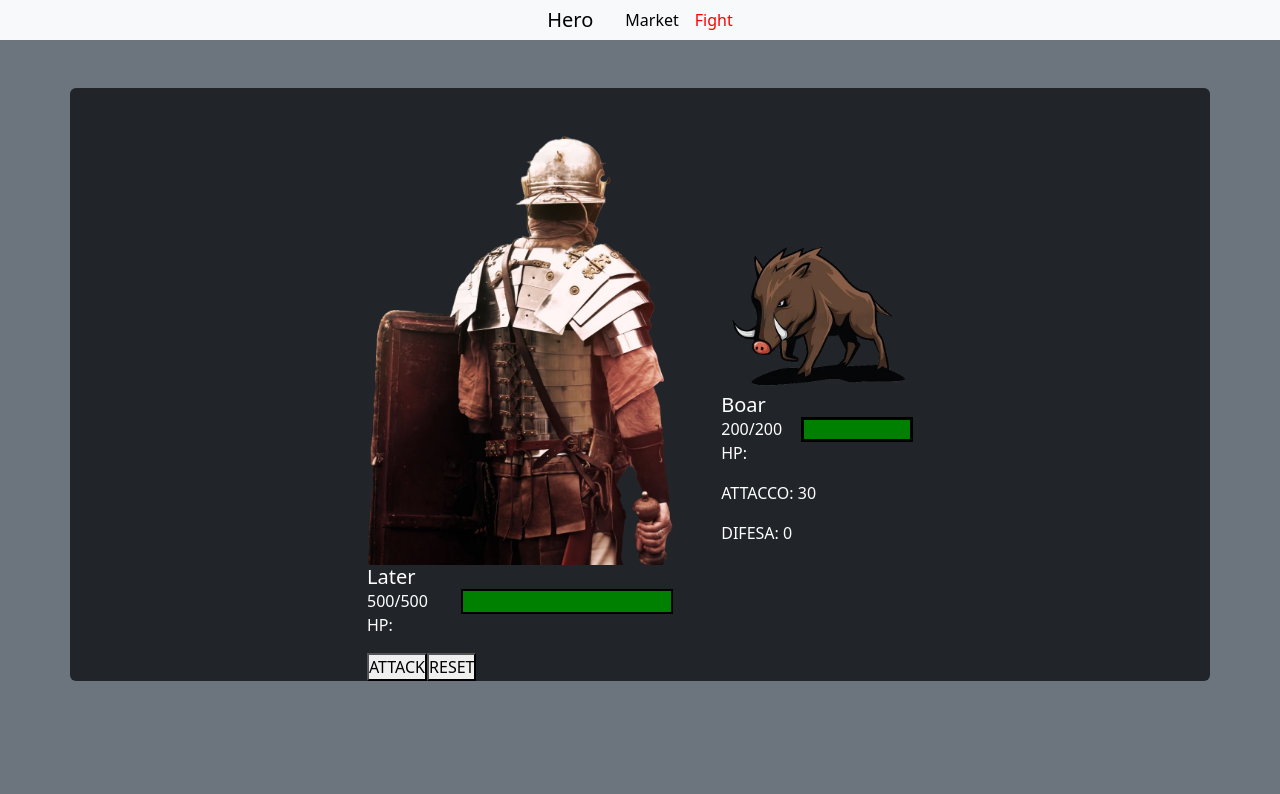
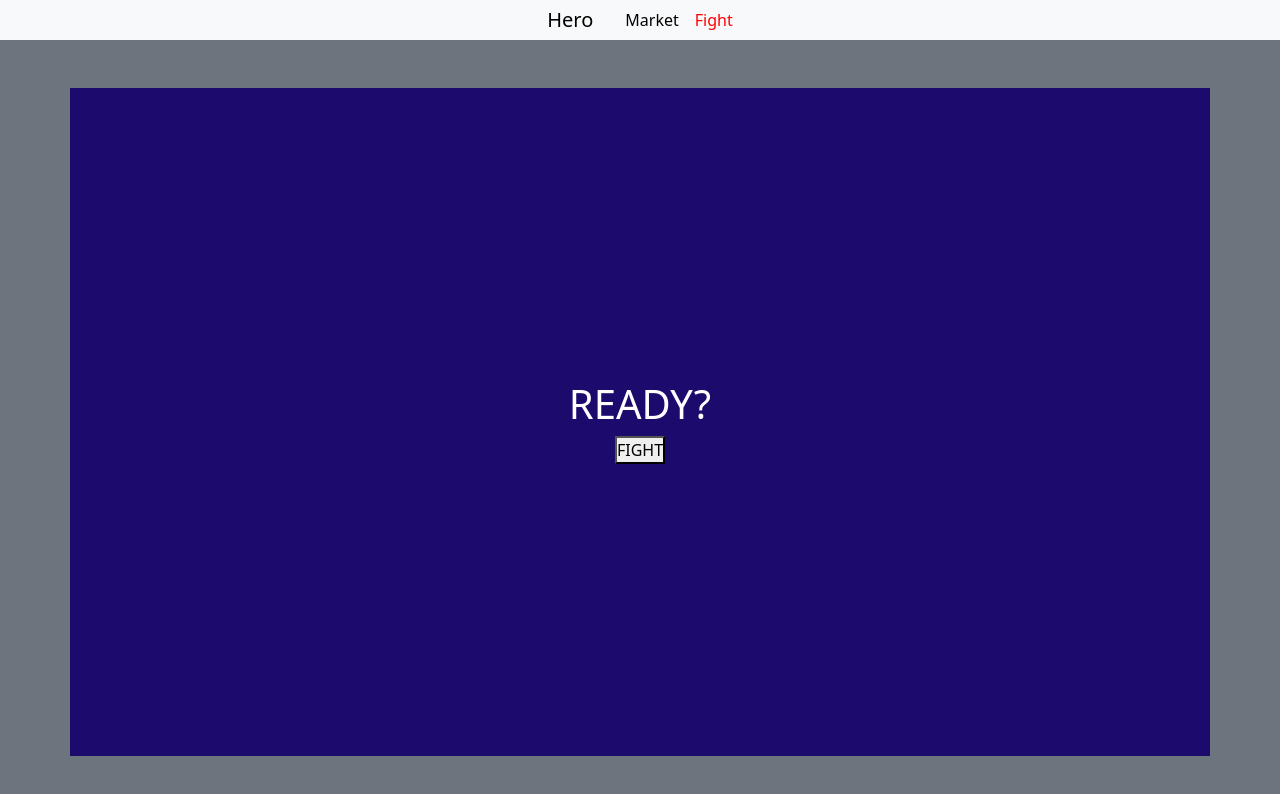
Before and after one commit to Davide-Scarsi/ReactPages, a React (Create React App) app: page /fight in a window 1280 px wide. Shown: the top 794 px of the page. Built offline with nearby package versions, Linux system fonts and the light colour scheme.

Commit message:
mob rotation, to fix

```diff
--- /dev/null
+++ b/src/components/hero/hero-card-behind.css
@@ -0,0 +1,4 @@
+.BackImg{
+    height: 500px;
+    width: auto;
+}
--- a/src/components/hero/hero-card-behind.js
+++ b/src/components/hero/hero-card-behind.js
@@ -3,6 +3,7 @@ import "./hero-card.css"
 import React, { Component } from 'react';
 // IMPORTO LIST EROI
 import {heroesList} from './heroes-list'
+import './hero-card-behind.css'
 
 
 
@@ -31,9 +32,10 @@ export default class HeroCardBehind extends Component {
 
 
         return (
+            <>
 
             <div className="mt-5"  >
-                <img className="card-img-top img-properties" src={heroesList.Later.backImg}  alt="Card image cap" />
+                <img className="card-img-top img-properties BackImg" src={heroesList.Later.backImg}  alt="Card image cap" />
                 <div className="card-body">
 
                     <h5 className="card-title">{heroesList.Later.name}</h5>
@@ -41,7 +43,7 @@ export default class HeroCardBehind extends Component {
                     <div className='d-flex'>
                         <p className="card-text me-1">{this.props.inventory.currentHp*heroesList.Later.hpMultiplayer}/{heroesList.Later.maxHp} HP:</p>
 
-                        {/* // HP BAR */}
+                        {/*  HP BAR */}
                         <div className="hp-bar-container">
                             <div className="hp-bar" style={{ width: `${this.props.inventory.currentHp}%`, height: '100%', backgroundColor : `${hpBarColor}` }}>
                                 <div className="text-white"></div>
@@ -56,6 +58,8 @@ export default class HeroCardBehind extends Component {
                     </div>
                 </div>
             </div>
+
+            </>
         );
 
 
--- a/src/components/monster/monster-card.js
+++ b/src/components/monster/monster-card.js
@@ -2,7 +2,7 @@ import '../../index.css'
 import "./monster-card.css"
 import React from 'react';
 //IMPORT PROPS
-import { monstersListContext } from '../../pages/fight'
+import { monsterFromListContext } from '../../pages/fight'
 import { mobStatsContext } from '../../pages/fight'
 import { mobImgContext } from '../../pages/fight'
 import { useContext } from 'react';
@@ -14,7 +14,7 @@ import { useContext } from 'react';
 export default function MonsterCard () {
 
         //PROPS
-        const monstersList = useContext(monstersListContext);
+        const monsterFromList = useContext(monsterFromListContext);
         const mobStats = useContext(mobStatsContext);
         const mobImg = useContext(mobImgContext);
 
@@ -29,17 +29,18 @@ export default function MonsterCard () {
           }
 
 
+
         return (
 
             <div className="ms-5"  >
 
-                <img className="card-img-top " src={mobImg} alt="Card image cap" />
+                <img className="card-img-top " src={mobImg} alt="" />
                 <div className="card-body">
 
-                    <h5 className="card-title">{monstersList.name}</h5>
+                    <h5 className="card-title">{monsterFromList.name}</h5>
 
                     <div className='d-flex'>
-                        <p className="card-text me-1">{(mobStats.mobCurrentHp)*(monstersList.hpMultiplayer)}/{monstersList.maxHp} HP:</p>
+                        <p className="card-text me-1">HP: {(mobStats.mobCurrentHp)*(monsterFromList.hpMultiplayer)}/{monsterFromList.maxHp} </p>
 
                         {/* // HP BAR */}
                         <div className="monster-hp-bar-container">
@@ -49,8 +50,8 @@ export default function MonsterCard () {
                         </div>
 
                     </div>
-                    <p className="card-text">ATTACCO: {monstersList.attack}</p>
-                    <p className="card-text">DIFESA: {monstersList.defence}</p>
+                    <p className="card-text">ATTACCO: {monsterFromList.attack}</p>
+                    <p className="card-text">DIFESA: {monsterFromList.defence}</p>
 
                 </div>
             </div>
--- a/src/components/monster/monsters-list.js
+++ b/src/components/monster/monsters-list.js
@@ -1,7 +1,14 @@
 import BoarImg from '../../images/boar.png'
+import WolfImg from '../../images/wolf.png'
 
-export const monstersList = {
-    boar : {
+
+let boar
+let wolf
+
+
+export const monstersList = [
+    boar = {
+        id: 1,
         name: "Boar",
         maxHp: 200,
         hpMultiplayer: 2,
@@ -9,5 +16,16 @@ export const monstersList = {
         mobImg: BoarImg,
         attack: 30,
         defence: 0
+    },
+
+    wolf = {
+        id: 2,
+        name: "Wolf",
+        maxHp: 120,
+        hpMultiplayer: 1.2,
+        currentHp: 100,
+        mobImg: WolfImg,
+        attack: 60,
+        defence: 0
     }
-}
+]
--- a/src/pages/fight.css
+++ b/src/pages/fight.css
@@ -2,12 +2,28 @@
     height: 100vh;
 }
 
-.death-screen{
+.death-screen, .fight-screen {
     position: absolute;
     top: 0;
     height: 100%;
     width: 100%;
-    background-color: red;
     z-index: 20;
     flex-direction: column;
 }
+
+.death-screen{
+    background-color: rgb(109, 10, 10);
+}
+.fight-screen{
+    background-color: rgb(28, 10, 109);
+}
+
+
+
+#fightButton{
+    position: absolute;
+    z-index: 5;
+    left: 50px;
+    top: 50px;
+    width: 100px;
+}
--- a/src/pages/fight.js
+++ b/src/pages/fight.js
@@ -13,6 +13,11 @@ import ripImg from '../images/rip.png';
 import { createContext } from 'react';
 import { Link } from "react-router-dom";
 
+
+
+
+
+
 //NavActive
 const active = {
   heroColor: { color: "black" },
@@ -22,22 +27,47 @@ const active = {
 }
 
 // EXPORT PROPS
-export const monstersListContext = createContext(null);
+export const monsterFromListContext = createContext(null);
 export const mobStatsContext = createContext(null);
 export const mobImgContext = createContext(null);
 
 
 
 
-const defaultMobStats = { mobCurrentHp: 100, p: "" }
+const defaultMobStats = { mobCurrentHp: 100, p: "", p2:"" }
 const defaultInventory = { gold: 10, potions: 3, currentHp: 100, }
 
 
 export default function Fight() {
 
 
+
+
+  function startFight() {
+
+    setMobStats({ mobCurrentHp: 100, p: "", p2:"" })
+
+    let random = Math.floor(Math.random() * (Object.keys(monstersList).length - 1 + 1) + 1)
+    console.log(random);
+    let randomMob = monstersList.filter(e => e.id == random)
+
+    console.log(Object (...randomMob));
+    setfightStatus({display : `none`})
+
+    setselector(randomMob)
+  }
+
+
+
+
+  // LOCAL STORAGE
   const [mobStats, setMobStats] = useState(defaultMobStats);
   const [inventory, setInventory] = useState(defaultInventory);
+  const [fightStatus, setfightStatus] = useState({display : ``});
+  const [selector, setselector] = useState(monstersList);
+
+
+  let currentMob = selector[0]
 
 
   // Questa funzione parte la prima volta che viene caricata la pagina e va a caricare INVENTARIO dal local storage
@@ -46,6 +76,8 @@ export default function Fight() {
     if (data !== null) { setInventory(JSON.parse(data)) };
     const data2 = window.localStorage.getItem('MOBSTATS')
     if (data2 !== null) { setMobStats(JSON.parse(data2)) }
+    const data3 = window.localStorage.getItem('FIGHTSTATUS')
+    if (data3 !== null) { setfightStatus(JSON.parse(data3)) }
   }, [])
 
   // Questa funzione è alle dipendenze di "inventory" e parte ogni volta che inventory cambia
@@ -57,16 +89,23 @@ export default function Fight() {
     window.localStorage.setItem('MOBSTATS', JSON.stringify(mobStats))
   }, [mobStats])
 
+  useEffect(() => {
+    window.localStorage.setItem('FIGHTSTATUS', JSON.stringify(fightStatus))
+  }, [fightStatus])
 
+  useEffect(() => {
+    currentMob = selector[0]
+  }, [selector])
+
+
+  // GET ELEMENT BY ID
   const lock = document.getElementById(`lock`)
   const deathScreen = document.getElementById(`deathScreen`)
 
 
-
-
-
   // Funzione che gestisce il combattimento
   function fight() {
+
 
     // Fa apparire uno schermo invisibie che ricopre la pagina
     lock.style.display = ``
@@ -74,7 +113,11 @@ export default function Fight() {
     let mobStatsUpdater
     let inventoryUpdater
 
-    mobStats.mobCurrentHp = Math.max(mobStats.mobCurrentHp - (heroesList.Later.attack / monstersList.boar.hpMultiplayer), 0)
+
+    console.log(currentMob);
+
+    mobStats.mobCurrentHp = Math.max(mobStats.mobCurrentHp - (heroesList.Later.attack / currentMob.hpMultiplayer), 0)
+
     mobStats.p = "Hai attaccato con successo!!"
 
     mobStatsUpdater = { ...mobStats }
@@ -86,7 +129,7 @@ export default function Fight() {
 
 
       if (mobStats.mobCurrentHp !== 0) {
-        inventory.currentHp = Math.max(inventory.currentHp - (monstersList.boar.attack / heroesList.Later.hpMultiplayer), 0)
+        inventory.currentHp = Math.max(inventory.currentHp - (currentMob.attack / heroesList.Later.hpMultiplayer), 0)
 
         inventoryUpdater = { ...inventory }
         setInventory(inventoryUpdater)
@@ -120,10 +163,13 @@ export default function Fight() {
         lock.style.display = `none`
 
 
+
+
         if (inventory.currentHp === 0) {
 
           setMobStats(defaultMobStats)
           setInventory(defaultInventory)
+
 
 
           deathScreen.style.display = ``
@@ -136,11 +182,14 @@ export default function Fight() {
 
   }
 
+
+
+
   // Cambia immagine da Mob vivo a morto
   let imgSwitch
   if (mobStats.mobCurrentHp === 0) {
     imgSwitch = ripImg
-  } else { imgSwitch = monstersList.boar.mobImg }
+  } else { imgSwitch = currentMob.mobImg }
 
 
   // funzione di reset
@@ -149,10 +198,12 @@ export default function Fight() {
     setMobStats(Update)
   }
 
-  function removeDeathScrean(){
+  function removeDeathScrean() {
     deathScreen.style.display = `none`
-          lock.style.display = `none`
+    lock.style.display = `none`
   }
+
+
 
   return (
     <>
@@ -162,23 +213,35 @@ export default function Fight() {
         <Navbar active={active} />
         <div className='container pt-5' >
 
-          <div className='row all-centered bg-dark rounded text-white position-relative'>
+          <div className='row all-centered bg-dark rounded text-white position-relative hero-container'>
+
+            <div id="fightScreen" className='fight-screen all-centered ' style={{ display: `${fightStatus.display}` }}>
+              <h1>READY?</h1>
+              <button onClick={() => startFight()}>FIGHT</button>
+            </div>
+
             <div id="deathScreen" className='death-screen all-centered ' style={{ display: `none` }}>
               <h1>SEI MORTO</h1>
-              <Link className="nav-link" onClick={()=>removeDeathScrean()}  to="/">RIPROVA</Link>
+              <Link className="nav-link" onClick={() => removeDeathScrean()} to="/">RIPROVA</Link>
             </div>
-            <div className='col-6 all-centered'>
+
+
+            <div className='col-6 all-centered hero-container'>
               <div>
                 <HeroCardBehind inventory={inventory} />
                 <button onClick={() => fight()}> ATTACK</button>
                 <button onClick={() => resetMobStats()}> RESET</button>
               </div>
-              <monstersListContext.Provider value={monstersList.boar}>
+            </div>
+            <div className='col-4 all-centered hero-container'>
+
+              <monsterFromListContext.Provider value={currentMob}>
                 <mobStatsContext.Provider value={mobStats}>
                   <mobImgContext.Provider value={imgSwitch}>
                     <MonsterCard />
-                  </mobImgContext.Provider></mobStatsContext.Provider></monstersListContext.Provider>
+                  </mobImgContext.Provider></mobStatsContext.Provider></monsterFromListContext.Provider>
             </div>
+            <button onClick={() => startFight()}>FIGHT</button>
           </div>
 
           <div className='row text-white'>
@@ -189,6 +252,7 @@ export default function Fight() {
           </div>
         </div>
       </div>
+
     </>
 
   )
```
Also changed, not shown: src/images/wolf.png (added).
